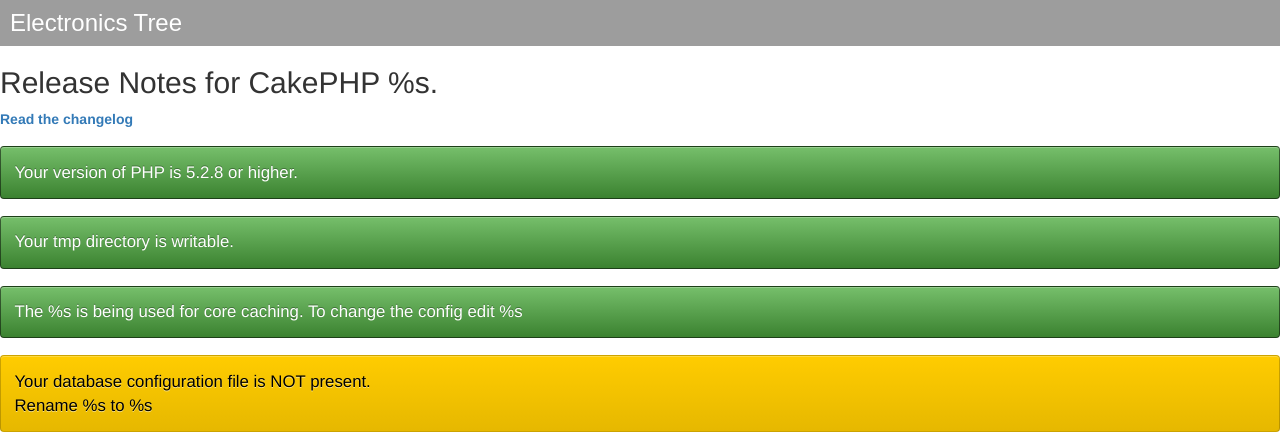
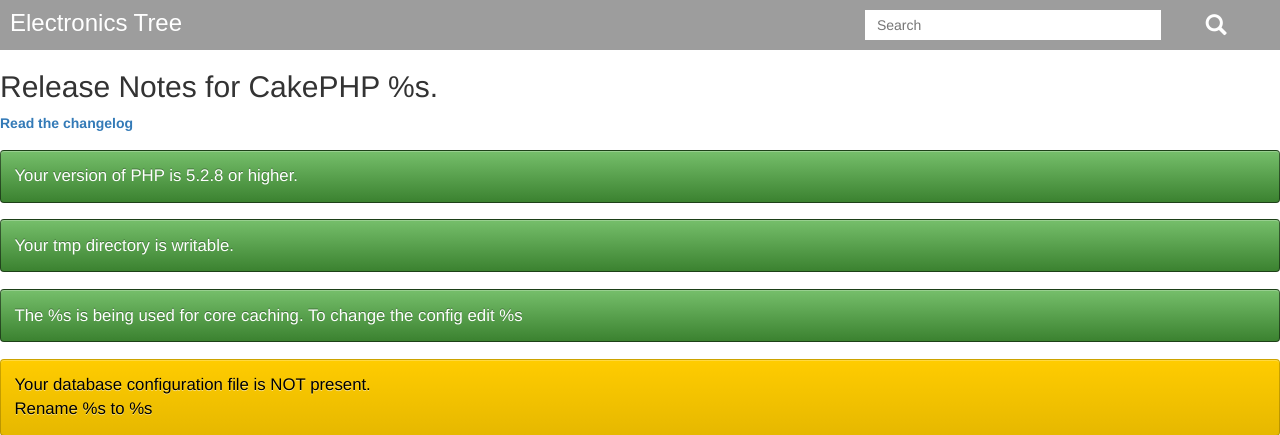
Before and after one commit to sistem442/projectb, a CakePHP app: the page made by app/View/Pages/home.ctp in a window 1280 px wide. Shown: the top 435 px of the page. Run offline with PHP 8.4 and a stand-in for CakePHP, Linux system fonts and the light colour scheme; the template is opened without the code that fills it, so the values that code supplies are empty; some libraries are stand-ins or nearby versions.

Commit message:
working on main search from default.ctp, added js code, post is working

```diff
--- a/app/View/Elements/filter_content.ctp
+++ b/app/View/Elements/filter_content.ctp
@@ -49,7 +49,7 @@
         <div id="centered-message"><?php echo __('Please select option from filter or enter processor model.'); ?></div>
     <?php } ?>
 </div>
-<div class="col-xs-12 col-sm-12 col-md-2 nopadding search">
+<div class="col-xs-12 col-sm-12 col-md-2 nopadding removable-conditions">
     <div id = 'removable-conditions'>
         <ul class = 'removable_conditions'>
 
--- a/app/View/Layouts/default.ctp
+++ b/app/View/Layouts/default.ctp
@@ -28,6 +28,23 @@
     <div id="container">
         <div id="header" class="col-xs-12" style="background-color: #9d9d9d">
             <a href="/" id="site-title">Electronics Tree</a>
+            <div class="col-xs-4" id="search_div">
+                <div id="search_section">
+                    <div id="search_left">
+                        <form id="search_form">
+                            <input
+                                type="text"
+                                id="search"
+                                title="<?php echo __("Search"); ?>"
+                                placeholder="<?php echo __(" Search"); ?>"
+                                style=" width:100%; border: 0px solid; padding: 0px 8px; height: 30px; text-overflow: ellipsis;"
+                            />
+                        </form>
+                    </div>
+                    <div id="search_right"><a id="search_button" href="#" class="magni glyphicon glyphicon-search"></a></div>
+
+                </div><!-- search_section -->
+            </div>
         </div>
         <div id="content" class="row nopadding">
 
@@ -50,4 +67,37 @@
 	<?php //echo $this->element('sql_dump'); ?>
     <?php echo $this->element('google-analytics'); ?>
 </body>
+<script>
+    /***************************************************************************
+     *
+     *                     for search box
+     *
+     **************************************************************************/
+    $('#search_button').click(function() {
+        var val = '"' + $('#search').val() + '"';
+        console.log(val);
+        make_search_post(val);
+      });
+    $("#search_form").submit(function (event) {
+        var val = '"' + $('#search').val() + '"';
+        console.log(val);
+        event.preventDefault();
+        make_search_post(val);
+    });
+    $('input,textarea').focus(function () {
+        $(this).removeAttr('placeholder');
+    });
+    function make_search_post(search_string) {
+
+        // Send the data using post
+        var posting = $.post( "/search/search", { search_string: search_string } );
+
+        // Put the results in a div
+        posting.done(function( data ) {
+            console.log(data);
+//          var content = $( data ).find( "#content" );
+//          $( "#result" ).empty().append( content );
+        });
+      }
+</script>
 </html>
--- a/app/webroot/css/main.css
+++ b/app/webroot/css/main.css
@@ -88,7 +88,7 @@ td.comparison{
     margin-bottom: 10%;
     color: #0a0;
 }
-.search{
+.removable-conditions{
     background: none repeat scroll 0% 0% #EEEFF0;
 }
 
@@ -198,6 +198,22 @@ border: 0;
 }
 #header{
     padding: 10px;
+}
+div#search_div {
+    float: right;
+}
+div#search_left {
+    width: 80%;
+    height: 30px;
+    float: left;
+    padding: 0px;
+    margin: 0px;
+}
+div#search_right {
+    margin-left: 80%;
+    height: 30px;
+    padding: 3px;
+    text-align: center;
 }
 /******************************************************************************/
 
```
Also changed, not shown: app/Controller/SearchController.php (added, +12 -0 lines), app/View/Processors/filter.ctp (+1 -19 lines).
